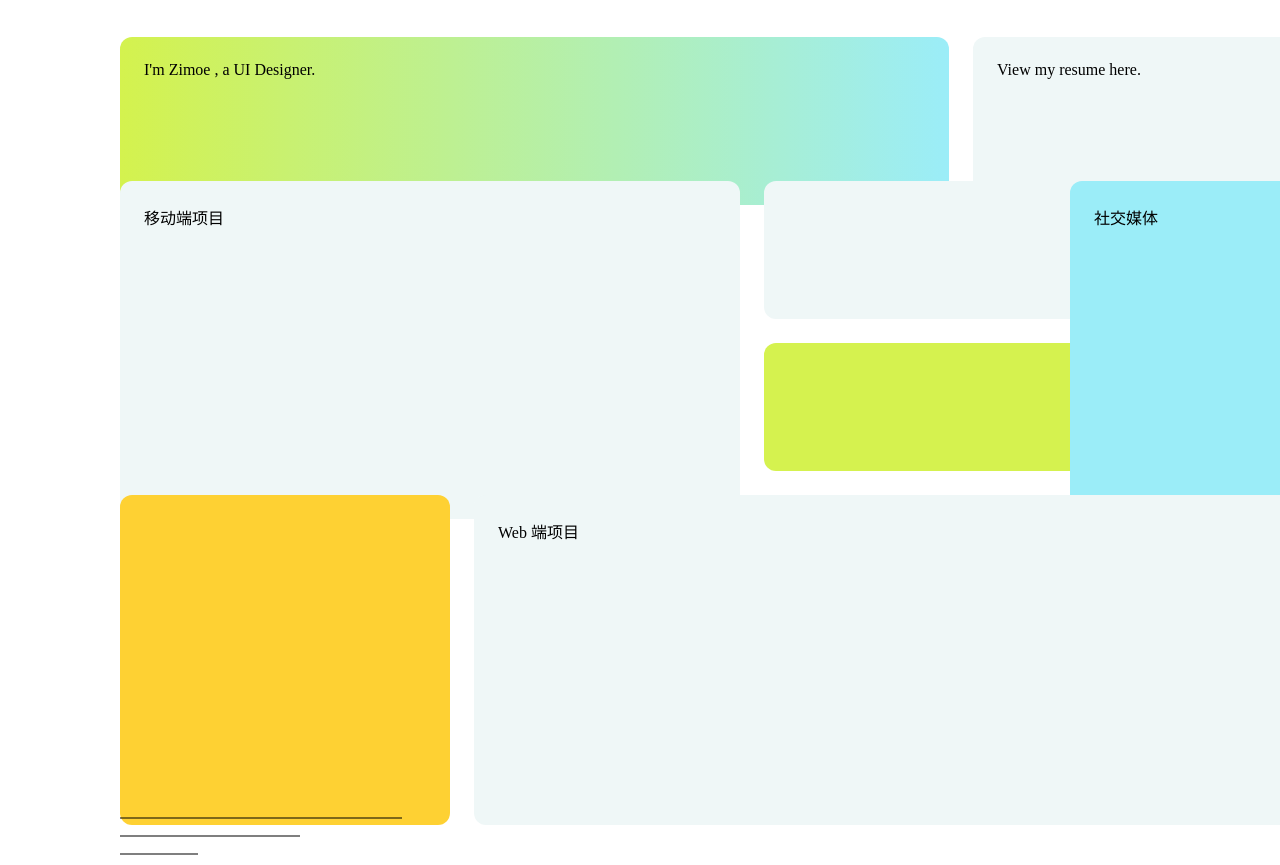
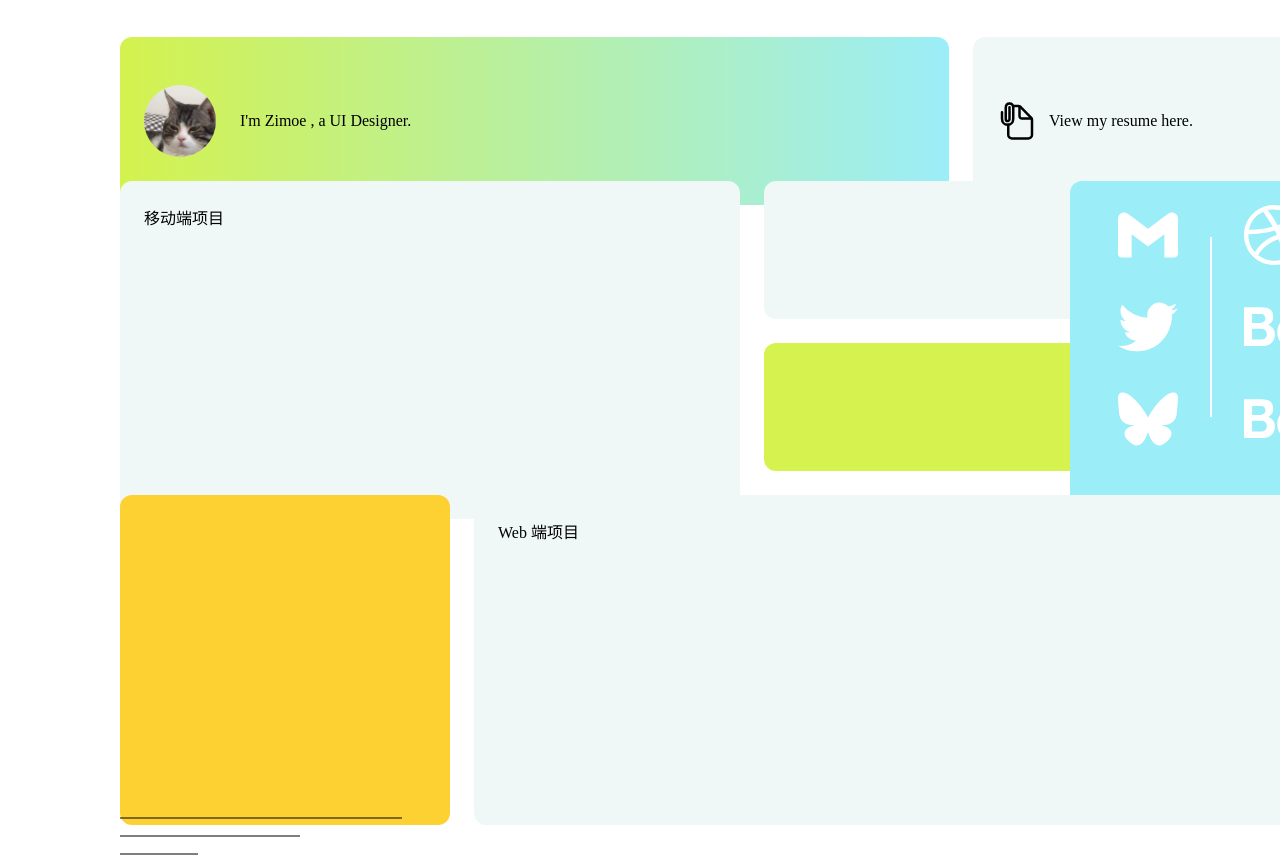
Before and after one commit to moeyua/zimoe-website, an Astro site: page / in a window 1280 px wide. Shown: the part 63-928 px from the top of the page. Built offline with nearby package versions, Linux system fonts and the light colour scheme; Astro itself is replaced by a stand-in of ours.

Commit message:
feat: 更新布局和添加新图标，修改页面标题

```diff
--- a/package.json
+++ b/package.json
@@ -15,6 +15,7 @@
   },
   "devDependencies": {
     "@antfu/eslint-config": "^3.14.0",
+    "@iconify-json/simple-icons": "^1.2.20",
     "@unocss/eslint-plugin": "^65.4.0",
     "@unocss/reset": "^65.4.2",
     "astro-eslint-parser": "^1.1.0",
--- a/src/layouts/Layout.astro
+++ b/src/layouts/Layout.astro
@@ -12,9 +12,9 @@ const { class: className } = Astro.props
     <meta name="viewport" content="width=device-width" />
     <link rel="icon" type="image/svg+xml" href="/favicon.svg" />
     <meta name="generator" content={Astro.generator} />
-    <title>Astro Basics</title>
+    <title>Hey! I'm Zimoe</title>
   </head>
-  <body class="mx-a py-15 px-30 flex flex-col gap-10 justify-center bg-white contain-layout max-w-1440px">
+  <body class="mx-a py-15 px-30 flex flex-col gap-10 justify-center bg-white contain-layout max-w-360 min-w-283.5">
     <PageHeader />
     <main class="flex flex-col gap-6" class:list={className}>
       <slot />
--- a/src/pages/index.astro
+++ b/src/pages/index.astro
@@ -3,20 +3,41 @@ import Column from '../layouts/Column.astro'
 import Layout from '../layouts/Layout.astro'
 import Row from '../layouts/Row.astro'
 import Widget from '../layouts/Widget.astro'
+import { Image } from 'astro:assets'
+import IconAttachFile from '../assets/i-attach-file.svg'
+import Avatar from '../assets/avatar.jpeg'
 ---
 
 <Layout>
   <Row class="h-30">
-    <Widget class="w-198 h-30 bg-[linear-gradient(90deg,#D4F24E_0%,#9BEDF8_100%)]"> I'm Zimoe , a UI Designer. </Widget>
-    <Widget class="w-96 h-30 bg-#EFF7F7"> View my resume here. </Widget>
+    <Widget class="w-198 h-30 bg-[linear-gradient(90deg,#D4F24E_0%,#9BEDF8_100%)] flex items-center gap-6">
+      <Image src={Avatar} alt="zimoe's avatar" class="w-18 h-18 b-rd-9" />
+      <p>I'm Zimoe , a UI Designer.</p>
+    </Widget>
+    <Widget class="w-96 h-30 bg-#EFF7F7 flex items-center gap-3">
+      <Image src={IconAttachFile} alt="zimoe's resume" class="w-10 h-10" />
+      <p>View my resume here.</p>
+    </Widget>
   </Row>
   <Row class="h-72.5">
-    <Widget class="w-147 h-72.5 row-2-3 bg-#EFF7F7"> 移动端项目 </Widget>
+    <Widget class="w-147 h-72.5 bg-#EFF7F7"> 移动端项目 </Widget>
     <Column class="w-70.5">
       <Widget class="w-70.5 h-46.5 bg-#EFF7F7" />
       <Widget class="w-70.5 h-20 bg-#D5F24F" />
     </Column>
-    <Widget class="w-70.5 h-72.5 bg-#9BEDF8"> 社交媒体 </Widget>
+    <Widget class="w-70.5 h-72.5 bg-#9BEDF8 flex justify-between">
+      <div class="grid cols-15-0.5-15 rows-15-15-15 grid-flow-col gap-8 w-full h-full px-6">
+        <a class="i-simple-icons-gmail inline-block w-15 h-15 c-white"></a>
+        <a class="i-simple-icons-twitter inline-block w-15 h-15 c-white"></a>
+        <a class="i-simple-icons-bluesky inline-block w-15 h-15 c-white"></a>
+
+        <div class="row-1-4 flex items-center"><div class="bg-white w-full h-45"></div></div>
+
+        <a class="i-simple-icons-dribbble inline-block w-15 h-15 c-white"></a>
+        <a class="i-simple-icons-behance inline-block w-15 h-15 c-white"></a>
+        <a class="i-simple-icons-behance inline-block w-15 h-15 c-white"></a>
+      </div>
+    </Widget>
   </Row>
   <Row class="h-70.5">
     <Widget class="w-56.4 h-70.5 bg-#FED133" />
```
Also changed, not shown: pnpm-lock.yaml, src/assets/avatar.jpeg (added), src/assets/i-attach-file.svg (added).
